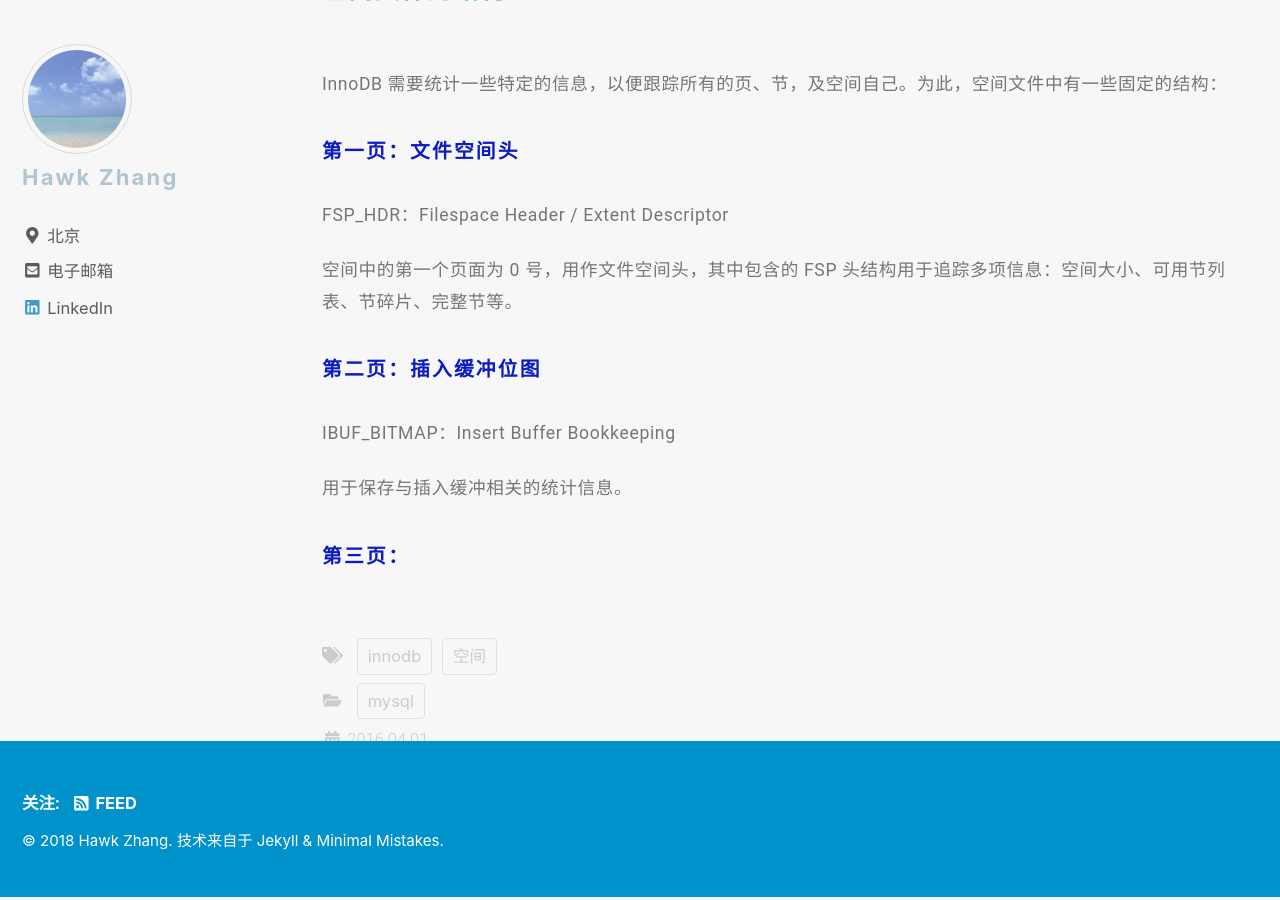
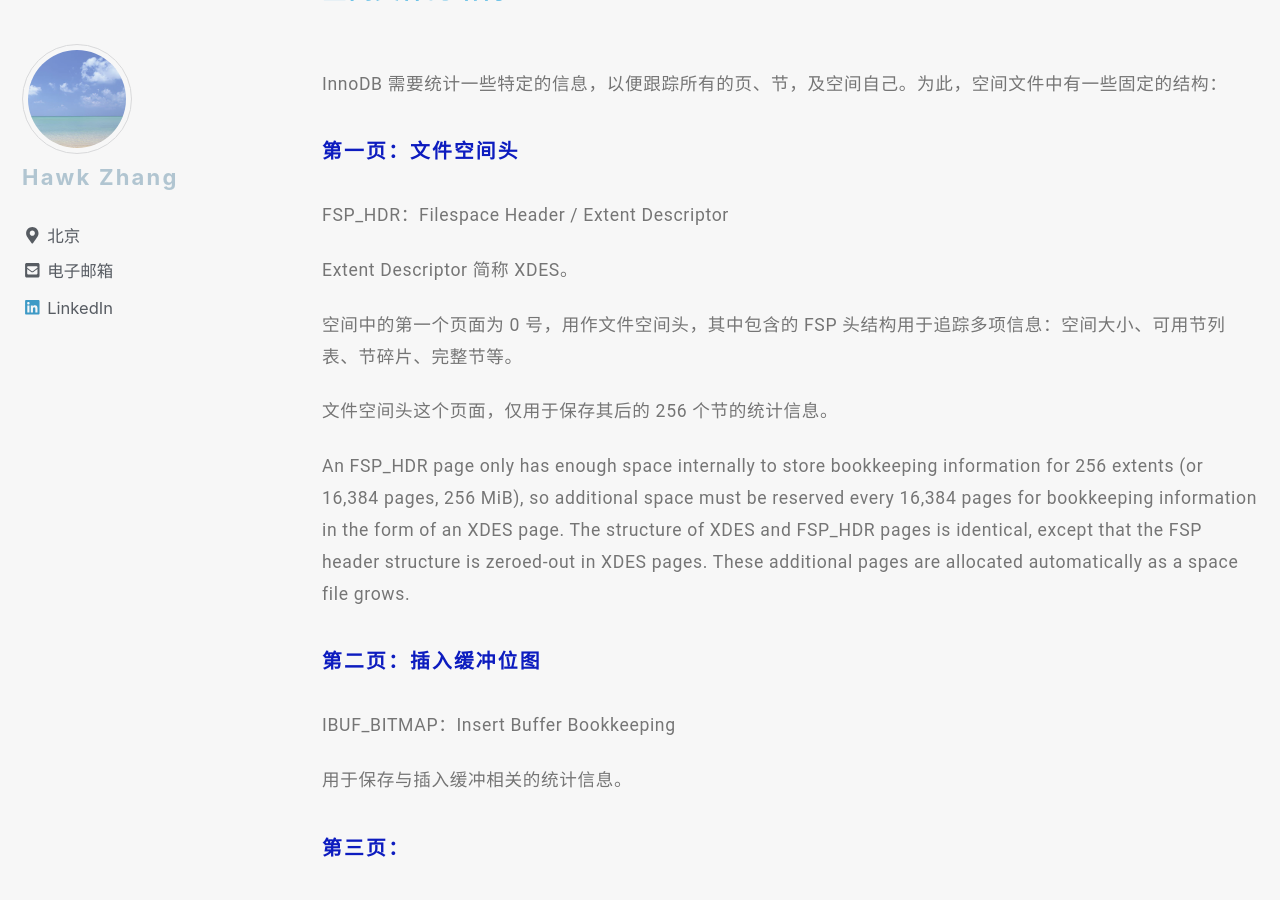
Before and after one commit to narru888/linotes_note, a Jekyll site: the page built from _posts/mysql/2016-04-01-innodb.struc.md, in a window 1280 px wide and 900 px high, scrolled down 8411 px. Built offline with Jekyll 4.4.1, drawn with Linux system fonts in a browser that asks for light colours; nearby versions of some CDN libraries; a script that is not in the unit is left out.

Commit message:
update on 2018-08-21 15:00:01 CST

```diff
--- a/_posts/mysql/2016-04-01-innodb.struc.md
+++ b/_posts/mysql/2016-04-01-innodb.struc.md
@@ -288,8 +288,13 @@
 
 FSP_HDR：Filespace Header / Extent Descriptor
 
+Extent Descriptor 简称 XDES。
+
 空间中的第一个页面为 0 号，用作文件空间头，其中包含的 FSP 头结构用于追踪多项信息：空间大小、可用节列表、节碎片、完整节等。
 
+文件空间头这个页面，仅用于保存其后的 256 个节的统计信息。
+
+An FSP_HDR page only has enough space internally to store bookkeeping information for 256 extents (or 16,384 pages, 256 MiB), so additional space must be reserved every 16,384 pages for bookkeeping information in the form of an XDES page. The structure of XDES and FSP_HDR pages is identical, except that the FSP header structure is zeroed-out in XDES pages. These additional pages are allocated automatically as a space file grows.
 
 ##### 第二页：插入缓冲位图
 
```
